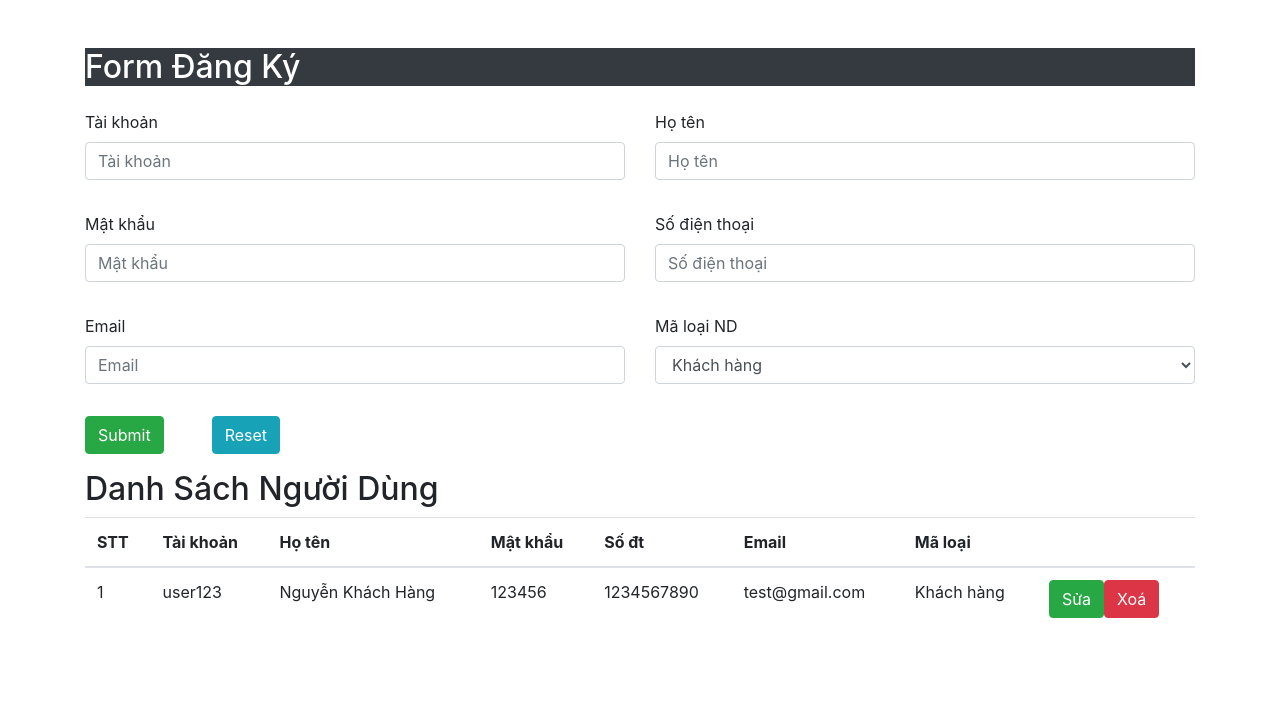
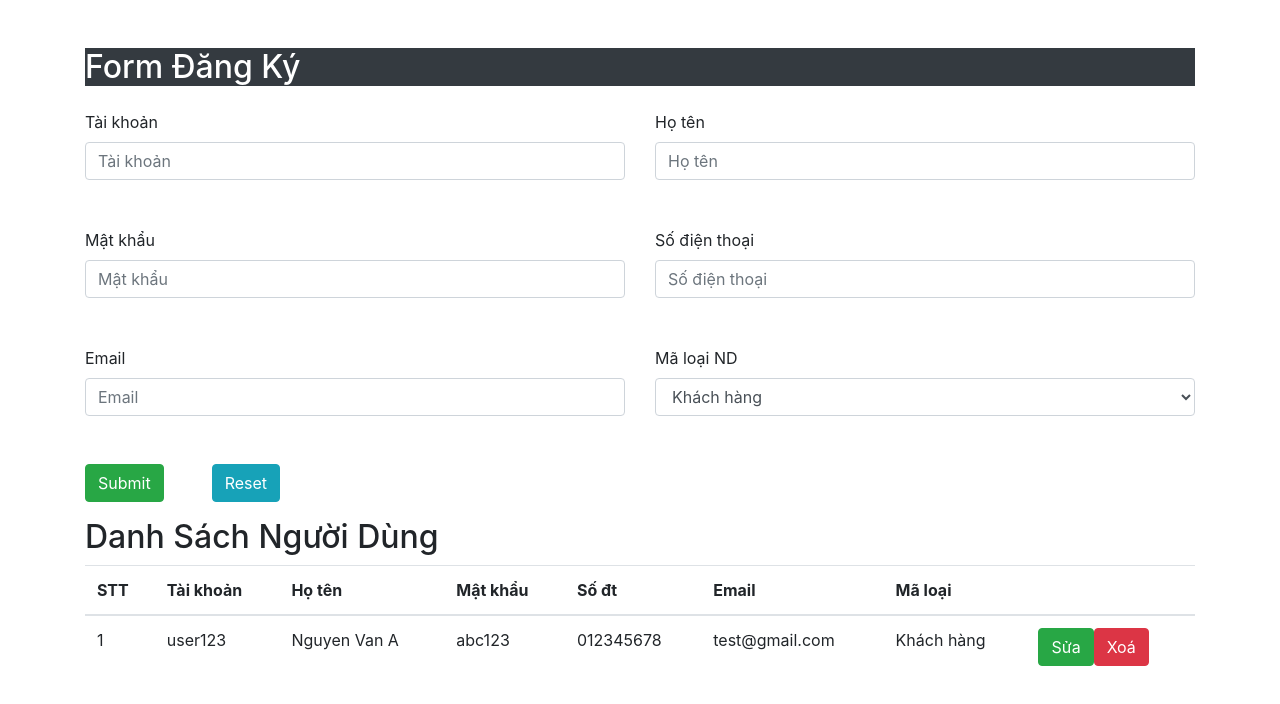
Before and after one commit to trungnte/learn-react-redux, a React (Create React App) app: page / in a window 1280 px wide. Shown: the top 704 px of the page. Built offline with nearby package versions, Linux system fonts and the light colour scheme.

Commit message:
Get data form

```diff
--- a/src/LifeCycle/BTQLND/FormDangKy.jsx
+++ b/src/LifeCycle/BTQLND/FormDangKy.jsx
@@ -1,6 +1,50 @@
 import React, { Component } from 'react'
 
 export default class FormDangKy extends Component {
+
+  //! B1: lay data tu form => luu vao state
+  state = {
+    values: {
+      taiKhoan: "",
+      hoTen: "",
+      matKhau: "",
+      sdt: "",
+      email: "",
+      maLoaiND: ""
+    },
+    errors: {
+      taiKhoan: "",
+      hoTen: "",
+      matKhau: "",
+      sdt: "",
+      email: "",
+      maLoaiND: ""
+    }
+  }
+
+  handleOnChange = (event) => {
+    console.log("event.target: ", event.target);
+    let {value, name} =  event.target;
+
+    // giu lai thuoc tinh cu va gia tri moi cho thuoc tinh dang nhap
+    let newValues = {...this.state.values};
+    newValues[name] = value;
+
+    let messageError = "";
+    // kiem tra loi
+    if (value.trim() === "") {
+      messageError = `${name} khong dc de trong`;
+    }
+    let newErrors = {...this.state.errors};
+    newErrors[name] = messageError;
+
+    this.setState({values: newValues,
+      errors: newErrors,
+    }, ()=> {
+      console.log("SetState: ", this.state);
+    });
+  }
+
   render() {
     return (
       <div className="row">
@@ -12,20 +56,26 @@ export default class FormDangKy extends Component {
                 <div className="col">
                   <label htmlFor="taiKhoan">Tài khoản</label>
                   <input
+                    onChange={(event)=>{
+                      this.handleOnChange(event);
+                    }}
                     name="taiKhoan"
                     type="text"
                     className="form-control"
                     placeholder="Tài khoản"
                   />
+                  <p className='text-danger'>{this.state.errors.taiKhoan}</p>
                 </div>
                 <div className="col">
                   <label htmlFor="hoTen">Họ tên</label>
                   <input
+                    onChange={this.handleOnChange}
                     name="hoTen"
                     type="text"
                     className="form-control"
                     placeholder="Họ tên"
                   />
+                  <p className='text-danger'>{this.state.errors.hoTen}</p>
                 </div>
               </div>
 
@@ -33,20 +83,24 @@ export default class FormDangKy extends Component {
                 <div className="col">
                   <label htmlFor="matKhau">Mật khẩu</label>
                   <input
+                    onChange={this.handleOnChange}
                     name="matKhau"
                     type="text"
                     className="form-control"
                     placeholder="Mật khẩu"
                   />
+                  <p className='text-danger'>{this.state.errors.matKhau}</p>
                 </div>
                 <div className="col">
                   <label htmlFor="sdt">Số điện thoại</label>
                   <input
+                    onChange={this.handleOnChange}
                     name="sdt"
                     type="text"
                     className="form-control"
                     placeholder="Số điện thoại"
                   />
+                  <p className='text-danger'>{this.state.errors.sdt}</p>
                 </div>
               </div>
 
@@ -54,19 +108,24 @@ export default class FormDangKy extends Component {
                 <div className="col">
                   <label htmlFor="email">Email</label>
                   <input
+                    onChange={this.handleOnChange}
                     name="email"
                     type="text"
                     className="form-control"
                     placeholder="Email"
                   />
+                  <p className='text-danger'>{this.state.errors.email}</p>
                 </div>
                 <div className="col">
                   <label htmlFor="maLoaiND">Mã loại ND</label>
 
-                  <select className="form-control" name="maLoaiND">
+                  <select
+                    onChange={this.handleOnChange}
+                    className="form-control" name="maLoaiND">
                     <option value={"Khách hàng"}>Khách hàng</option>
                     <option value={"Quản trị"}>Quản trị</option>
                   </select>
+                  <p className='text-danger'>{this.state.errors.maLoaiND}</p>
                 </div>
               </div>
 
--- a/src/LifeCycle/BTQLND/TableNguoiDung.jsx
+++ b/src/LifeCycle/BTQLND/TableNguoiDung.jsx
@@ -1,7 +1,29 @@
 import React, { Component } from 'react'
 
-export default class TableNguoiDung extends Component {
+import { connect } from 'react-redux';
+class TableNguoiDung extends Component {
+
+  renderTable = () => {
+    let stt = 1;
+    return this.props.mangNguoiDung.map((nd) => {
+      return <tr key={nd.taiKhoan}>
+                <td>{stt++}</td>
+                <td>{nd.taiKhoan}</td>
+                <td>{nd.hoTen}</td>
+                <td>{nd.matKhau}</td>
+                <td>{nd.sdt}</td>
+                <td>{nd.email}</td>
+                <td>{nd.maLoaiND}</td>
+                <td>
+                  <button className="btn btn-success">Sửa</button>
+                  <button className="btn btn-danger">Xoá</button>
+                </td>
+              </tr>
+    });
+  }
+
   render() {
+    console.log("TableND: ", this.props);
     return (
       <div className="row">
           <div className="col-12">
@@ -21,19 +43,7 @@ export default class TableNguoiDung extends Component {
                 </tr>
               </thead>
               <tbody>
-                <tr>
-                  <td>1</td>
-                  <td>user123</td>
-                  <td>Nguyễn Khách Hàng</td>
-                  <td>123456</td>
-                  <td>1234567890</td>
-                  <td>test@gmail.com</td>
-                  <td>Khách hàng</td>
-                  <td>
-                    <button className="btn btn-success">Sửa</button>
-                    <button className="btn btn-danger">Xoá</button>
-                  </td>
-                </tr>
+                {this.renderTable()}
               </tbody>
             </table>
 
@@ -43,3 +53,11 @@ export default class TableNguoiDung extends Component {
     )
   }
 }
+
+const mapStateToProps = (rootReducer) => {
+  return {
+    mangNguoiDung: rootReducer.QLNDReducer.mangNguoiDung
+  }
+}
+
+export default connect(mapStateToProps)(TableNguoiDung);
--- a/src/redux/configStore.js
+++ b/src/redux/configStore.js
@@ -1,11 +1,13 @@
 import {combineReducers, createStore} from "redux";
 import { gameTaiXiuReducer } from "./reducers/gameTaiXiuReducer";
+import { QLNDReducer } from "./reducers/QLNDReducer";
 
 const rootReducer = combineReducers({
     // cac state can luu tru tren store
     // Default parameter
     // gameTaiXiuReducer: gameTaiXiuReducer
     gameTaiXiuReducer, //! cach viet rut gon
+    QLNDReducer,
 });
 
 export const store = createStore(
--- /dev/null
+++ b/src/redux/reducers/QLNDReducer.js
@@ -0,0 +1,25 @@
+const initialState = {
+  // ! nen luu state (gia tri khoi tao) la doi tuong, de dang luu tru them cac du lieu
+  mangNguoiDung: [
+    {
+      taiKhoan: "user123",
+      hoTen: "Nguyen Van A",
+      matKhau: "abc123",
+      sdt: "012345678",
+      email: "test@gmail.com",
+      maLoaiND: "Khách hàng"
+    }
+  ],
+  isLogin: true, // vd luu tru nhieu kieu du lieu
+}
+
+export const QLNDReducer = (state = initialState, action) => {
+  switch (action.type) {
+
+  // case "":
+  //   return { ...state, ...payload }
+
+  default:
+    return state
+  }
+}
```
